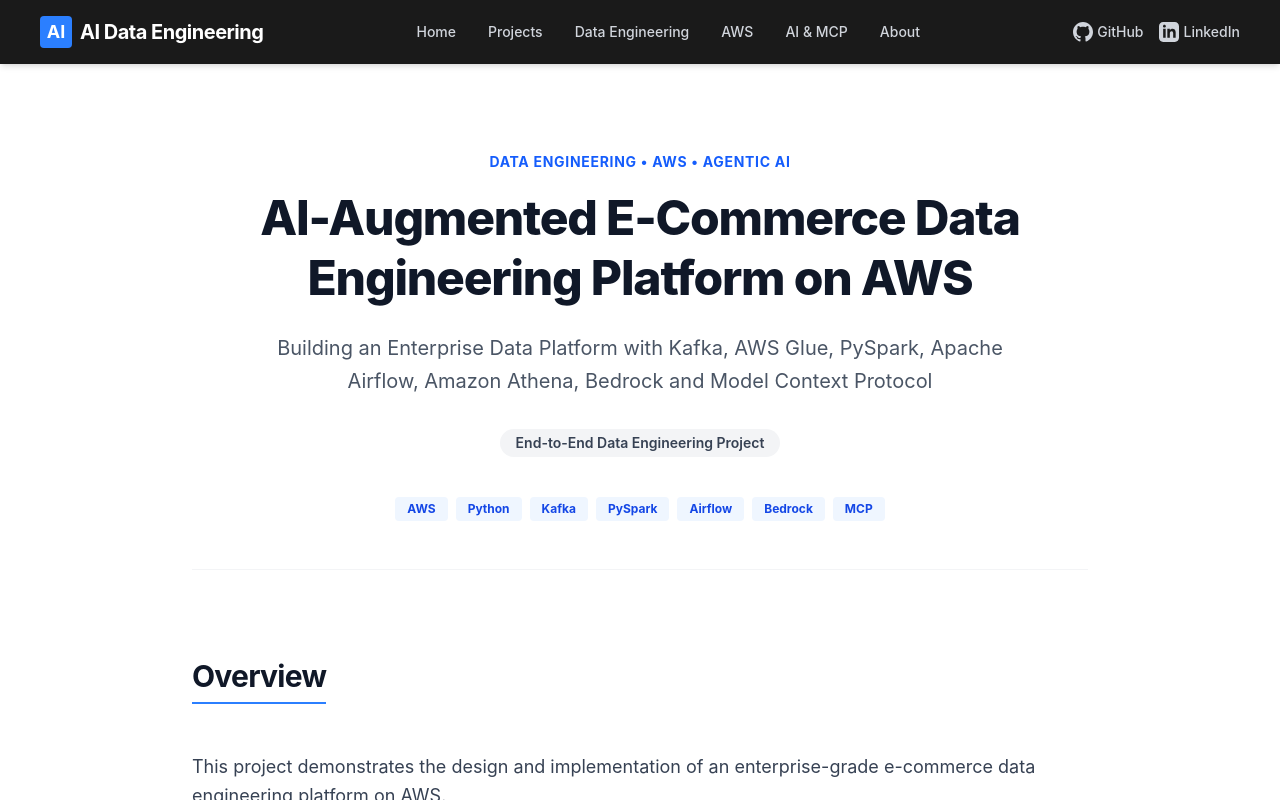
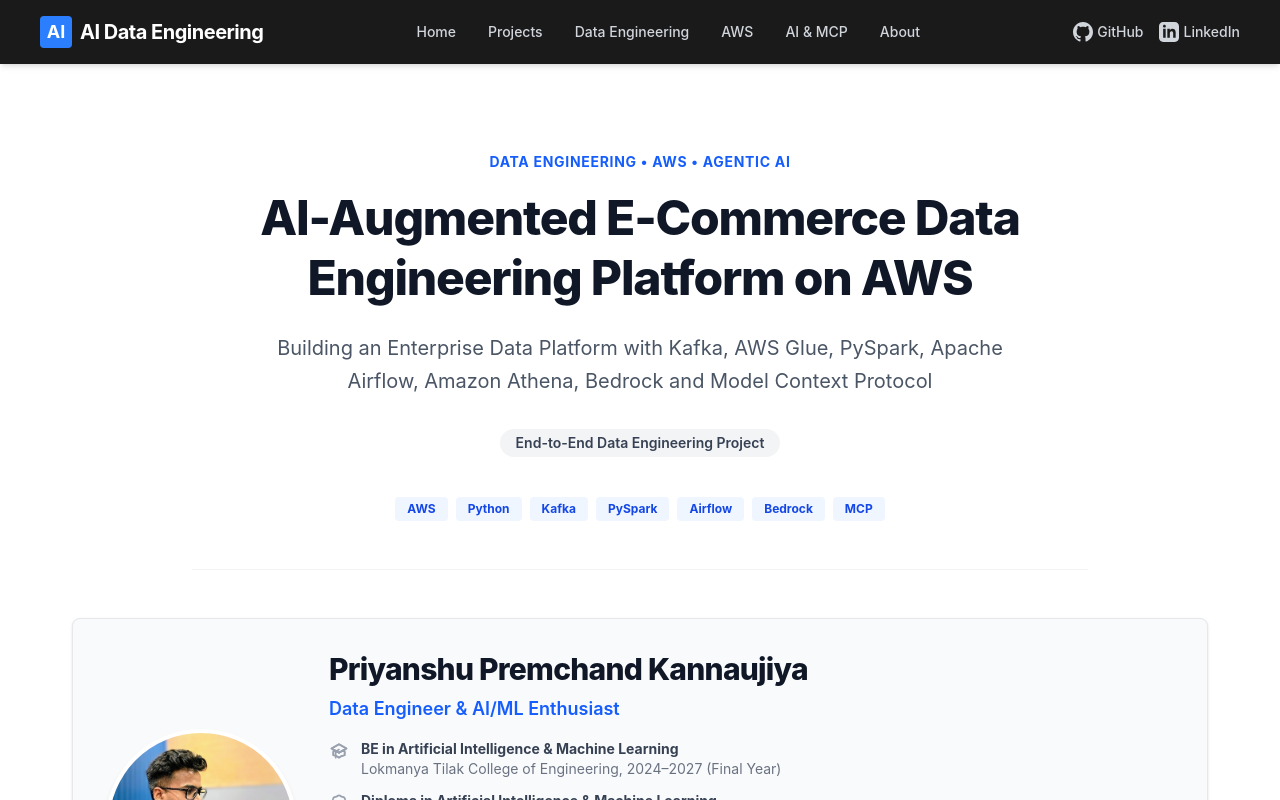
Before and after one commit to priyanshukannaujiya/ai-augmented-data-platform, a React (Vite) app in the folder website/: page / in a window 1280 px wide. Shown: the top 800 px of the page. Built offline with nearby package versions, Linux system fonts and the light colour scheme.

Commit message:
style: move author profile to top of the page

```diff
--- a/website/src/pages/Home.jsx
+++ b/website/src/pages/Home.jsx
@@ -47,6 +47,8 @@
 
       <main className="flex-grow w-full px-4 sm:px-6 lg:px-8 py-10 max-w-article mx-auto">
         <ArticleHeader />
+
+        <AboutAuthor />
 
         <article className="prose prose-lg max-w-none prose-blue">
 
@@ -386,8 +388,6 @@
             />
           </Section>
 
-          <AboutAuthor />
-
         </article>
       </main>
 
```
